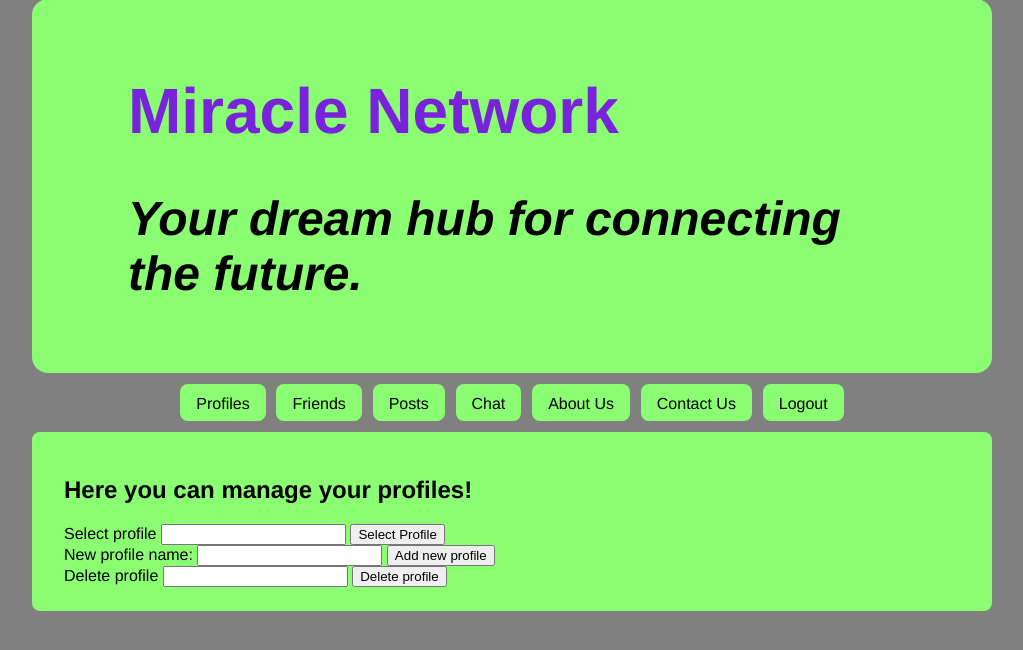
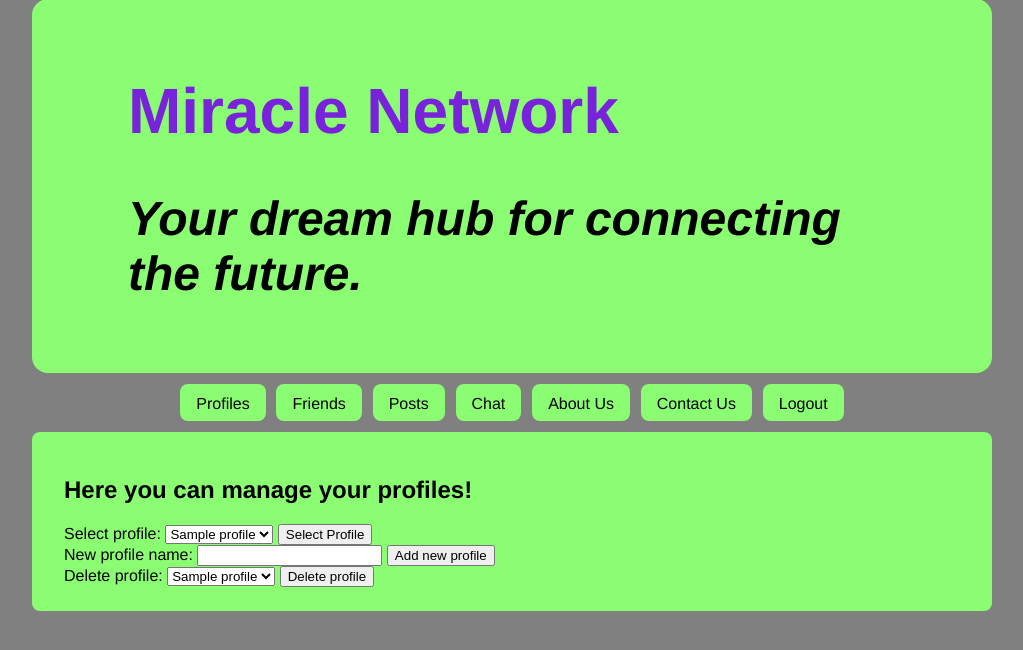
Before and after one commit to Dhkj/Soha, a Flask app: template templates/profiles.html in a window 1280 px wide. Shown: the part 17-667 px from the top of the page, without its empty margins (128-1151 px from the left). Run offline with Flask 3, Linux system fonts and the light colour scheme; the visitor is signed in with stand-in values (Sample User, id 1); the template is opened without the code that fills it: most values are stand-ins (such as "Sample title", 1, 10 or a date in 2020).

Commit message:
Modified selecting and deleting a profile in profiles.html to use 'select' instead of 'datalist'.

```diff
--- a/templates/profiles.html
+++ b/templates/profiles.html
@@ -35,19 +35,17 @@
                     <input type="hidden" name="form_type" value="change_profile">
                     <input type="submit" value="Change profile">
                 </form>
-
             {% else %}
                 <h2>Here you can manage your profiles!</h2>
 
                 <form action="/profiles" method="POST">
-                    <label for="selected_profile">Select profile</label>
-                    <input type="text" name="selected_profile" id="selected_profile" list="profile_list">
+                    <label for="selected_profile">Select profile:</label>
                     <input type="hidden" name="form_type" value="selected_profile">
-                    <datalist id="profile_list">
+                    <select name="selected_profile" id="profile_list">
                         {% for profile in profiles %}
                             <option>{{ profile[1] }}</option>
                         {% endfor %}
-                    </datalist>
+                    </select>
                     <input type="submit" value="Select Profile">
                 </form>
 
@@ -59,14 +57,13 @@
                 </form>
 
                 <form action="/profiles" method="POST">
-                    <label for="delete_profile">Delete profile</label>
-                    <input type="text" name="delete_profile" id="delete_profile" list="profile_list2">
+                    <label for="delete_profile">Delete profile:</label>
                     <input type="hidden" name="form_type" value="delete_profile">
-                    <datalist id="profile_list2">
+                    <select name="delete_profile" id="profile_list2">
                         {% for profile in profiles %}
                             <option>{{ profile[1] }}</option>
                         {% endfor %}
-                    </datalist>
+                    </select>
                     <input type="submit" value="Delete profile">
                 </form>
             {% endif %}
```
